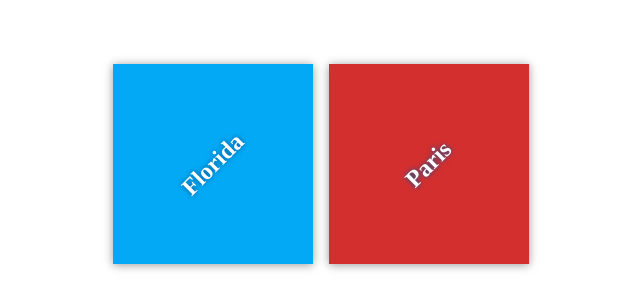
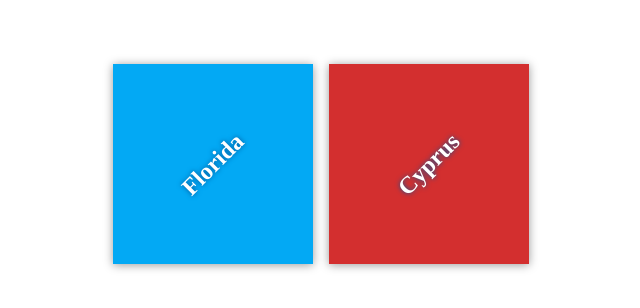
Before and after one commit to yiann0s/udemyGithubCollab, a plain HTML site: page index.html in a window 1280 px wide. Shown: the part 236-544 px from the top of the page, 319-959 px from the left. Drawn offline with Linux system fonts and the light colour scheme; files that its build step writes are made by us from their sources.

Commit message:
changed paris to cyprus

```diff
--- a/index.html
+++ b/index.html
@@ -15,7 +15,7 @@
             </div>
 
             <div class="destination" id="paris">
-                <h2>Paris</h2>
+                <h2>Cyprus</h2>
             </div>
         </div>
     </div>
```
